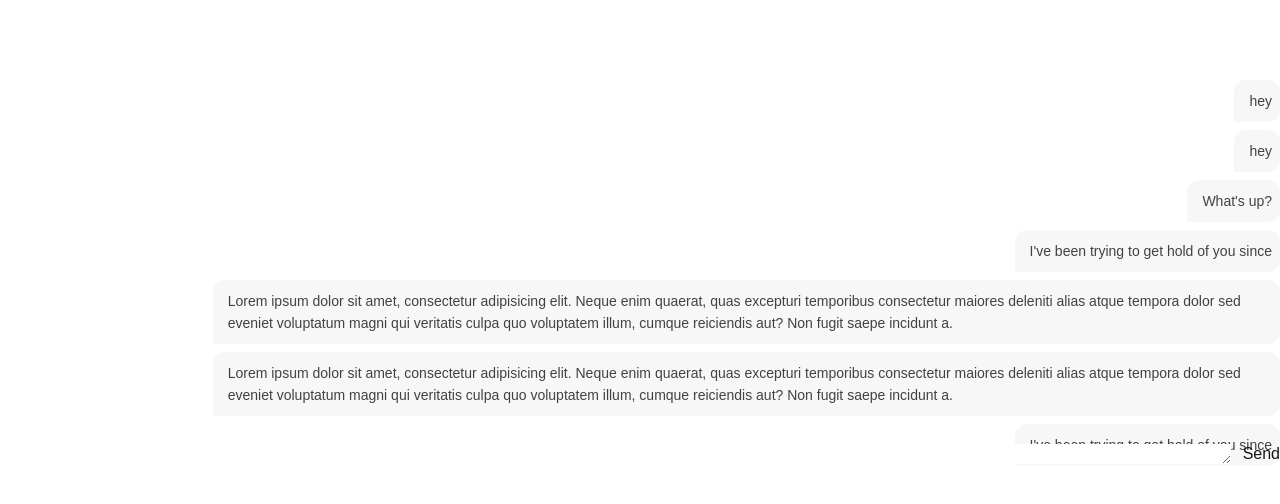
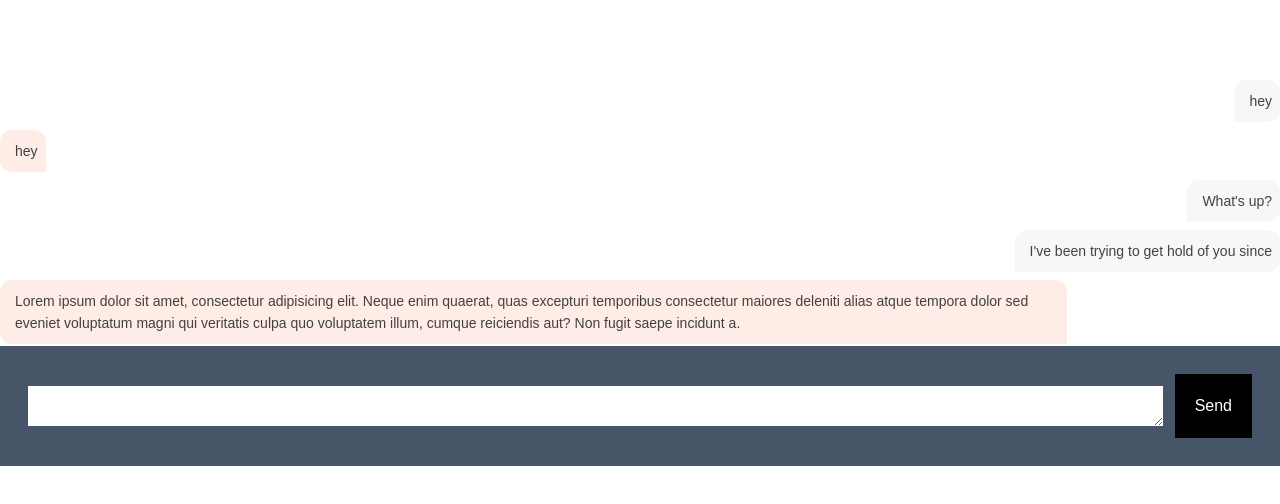
Before and after one commit to SolHealth-base/Solhealth, a Next.js app in the folder sol-health/: page / in a window 1280 px wide. Shown: the top 504 px of the page. Built offline with nearby package versions, Linux system fonts and the light colour scheme.

Commit message:
chat component updated

```diff
--- a/sol-health/src/app/components/SendMessage.tsx
+++ b/sol-health/src/app/components/SendMessage.tsx
@@ -1,12 +1,10 @@
 'use client';
-// import { Button } from "@/components/ui/button"
-// import { Textarea } from "@/components/ui/textarea"
 
 const SendMessage = () => {
   return (
-    <div className="absolute bottom-0 left-0 w-full flex items-center">
-        <textarea className="h-5 text-black w-full" />
-        <button  className="ml-3">Send</button>
+    <div className="absolute bottom-0 left-0 w-full bg-slate-600 p-7 flex items-center">
+        <textarea className="h-10 p-1 text-black w-full" />
+        <button  className="ml-3 bg-black text-white p-5">Send</button>
     </div>
   )
 }
--- a/sol-health/src/app/components/ViewMessage.tsx
+++ b/sol-health/src/app/components/ViewMessage.tsx
@@ -9,9 +9,9 @@ const Message = ({ text, userId } : {
 
     // console.log(user?.uid)
     return (
-        <div id={userId} className={`mb-2 flex ${true? '' : 'flex-row-reverse'} justify-between`}>
+        <div id={userId} className={`mb-2 flex ${userId !== 'ai' ? '' : 'flex-row-reverse'} justify-between`}>
             <div className={'w-[20%]'}/>
-            <div className={`text-sm text-[#141414CC] font-normal leading-[22px] py-2.5 pr-2 px-[15px] ${true ? 'w-[fit-content] bg-[#F7F7F7] rounded-t-[12px] rounded-br-[12px]' : 'w-[fit-content] bg-[#FEEDE7] rounded-t-[12px] rounded-bl-[12px]'}`}>{text}</div>
+            <div className={`text-sm text-[#141414CC] font-normal leading-[22px] py-2.5 pr-2 px-[15px] ${userId !== 'ai'  ? 'w-[fit-content] bg-[#F7F7F7] rounded-t-[12px] rounded-br-[12px]' : 'w-[fit-content] bg-[#FEEDE7] rounded-t-[12px] rounded-bl-[12px]'}`}>{text}</div>
         </div>
     )
 }
@@ -21,10 +21,10 @@ const Messages = () => {
   return (
     <div className="mt-4">
         <Message text="hey" userId="L7egZf4DoZOYLeHLwN8ZAaKNg4o1"/>
-        <Message text="hey" userId="6"/>
+        <Message text="hey" userId="ai"/>
         <Message text="What's up?" userId="L7egZf4DoZOYLeHLwN8ZAaKNg4o1"/>
         <Message text="I've been trying to get hold of you since" userId="L7egZf4DoZOYLeHLwN8ZAaKNg4o1"/>
-        <Message text="Lorem ipsum dolor sit amet, consectetur adipisicing elit. Neque enim quaerat, quas excepturi temporibus consectetur maiores deleniti alias atque tempora dolor sed eveniet voluptatum magni qui veritatis culpa quo voluptatem illum, cumque reiciendis aut? Non fugit saepe incidunt a." userId="L7egZf4DoZOYLeHLwN8ZAaKNg4o1"/>
+        <Message text="Lorem ipsum dolor sit amet, consectetur adipisicing elit. Neque enim quaerat, quas excepturi temporibus consectetur maiores deleniti alias atque tempora dolor sed eveniet voluptatum magni qui veritatis culpa quo voluptatem illum, cumque reiciendis aut? Non fugit saepe incidunt a." userId="ai"/>
         <Message text="Lorem ipsum dolor sit amet, consectetur adipisicing elit. Neque enim quaerat, quas excepturi temporibus consectetur maiores deleniti alias atque tempora dolor sed eveniet voluptatum magni qui veritatis culpa quo voluptatem illum, cumque reiciendis aut? Non fugit saepe incidunt a." userId="L7egZf4DoZOYLeHLwN8ZAaKNg4o"/>
         <Message text="I've been trying to get hold of you since" userId="L7egZf4DoZOYLeHLwN8ZAaKNg4o1"/>
     </div>
```
